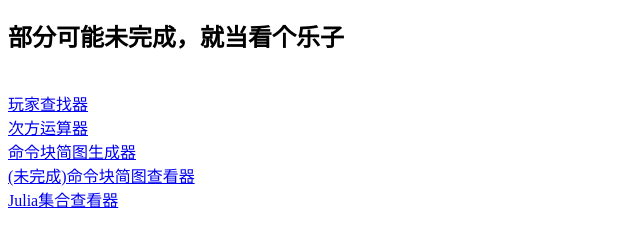
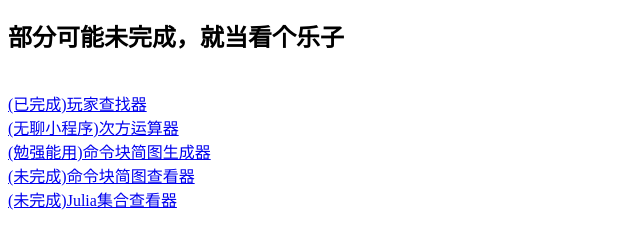
Before and after one commit to HTMonkeyG/HTMonkeyG.github.io, a plain HTML site: page index.html in a window 1280 px wide. Shown: the part 57-306 px from the top of the page, without its empty margins (0-640 px from the left). Drawn offline with Linux system fonts and the light colour scheme.

Commit message:
Update index.html

```diff
--- a/index.html
+++ b/index.html
@@ -6,14 +6,14 @@
 </head>
 <body>
 <br>
-<a href="pages/MCPlayerFinder_v0.5.html">玩家查找器</a>
+<a href="pages/MCPlayerFinder_v0.5.html">(已完成)玩家查找器</a>
 <br>
-<a href="pages/PowerCalculator_v2.5.html">次方运算器</a>
+<a href="pages/PowerCalculator_v2.5.html">(无聊小程序)次方运算器</a>
 <br>
-<a href="pages/CBGPrinter_v1.1.html">命令块简图生成器</a>
+<a href="pages/CBGPrinter_v1.1.html">(勉强能用)命令块简图生成器</a>
 <br>
 <a href="pages/CBGViewer_v0.8.html">(未完成)命令块简图查看器</a>
 <br>
-<a href="pages/JuliaSet_v2.1.html">Julia集合查看器</a>
+<a href="pages/JuliaSet_v2.1.html">(未完成)Julia集合查看器</a>
 </body>
 </html>
```
